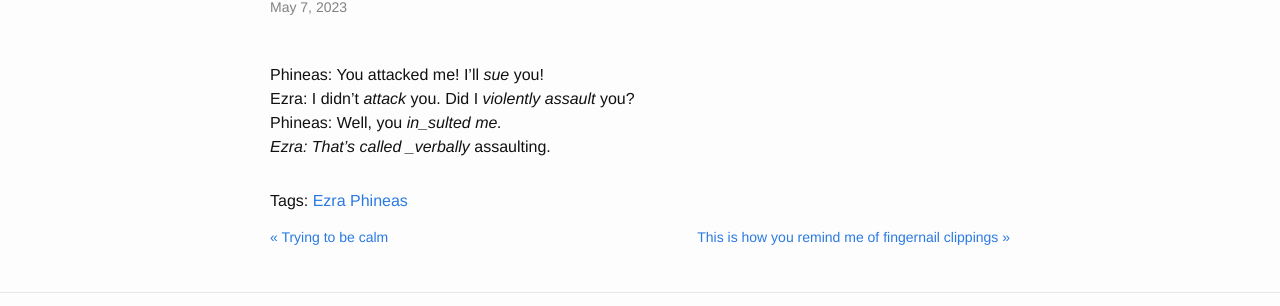
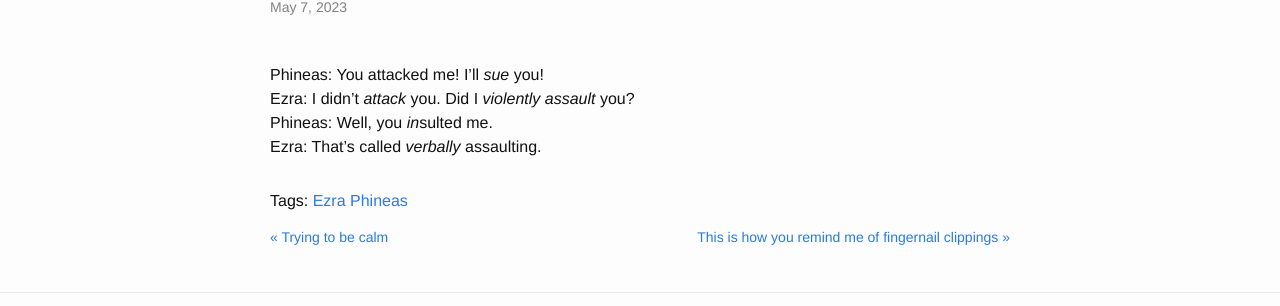
Before and after one commit to waisbrot/kidsay, a Jekyll site: the page built from _posts/2023-05-07-Insalted.md, in a window 1280 px wide. Shown: the part 154-460 px from the top of the page. Built offline with Jekyll 4.4.1, drawn with Linux system fonts in a browser that asks for light colours.

Commit message:
fix formatting

```diff
--- a/_posts/2023-05-07-Insalted.md
+++ b/_posts/2023-05-07-Insalted.md
@@ -10,5 +10,5 @@
 
 Phineas: You attacked me! I'll _sue_ you!<br/>
 Ezra: I didn't _attack_ you. Did I _violently assault_ you?<br/>
-Phineas: Well, you _in_sulted me.<br/>
+Phineas: Well, you <i>in</i>sulted me.<br/>
 Ezra: That's called _verbally_ assaulting.
```
